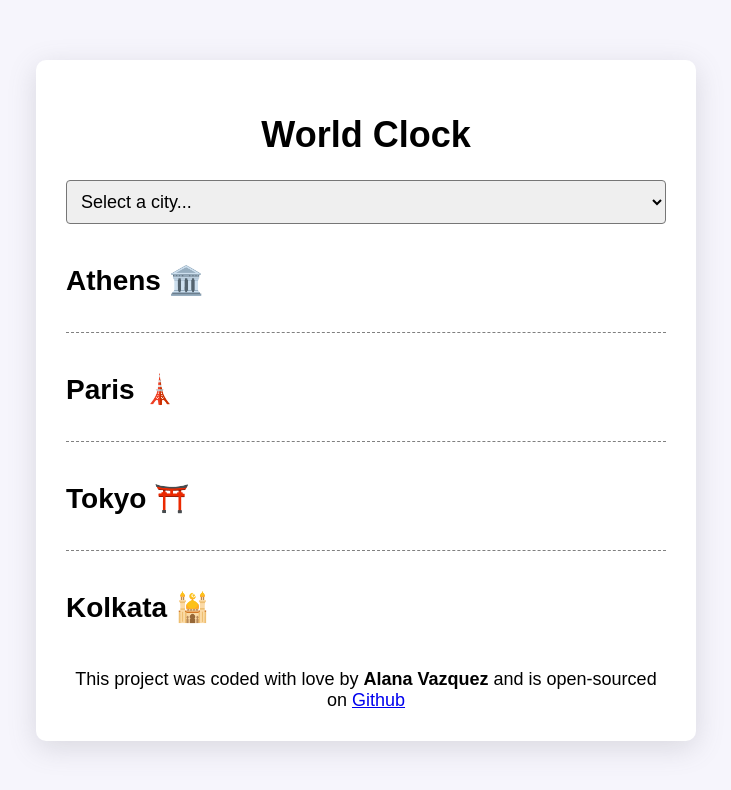
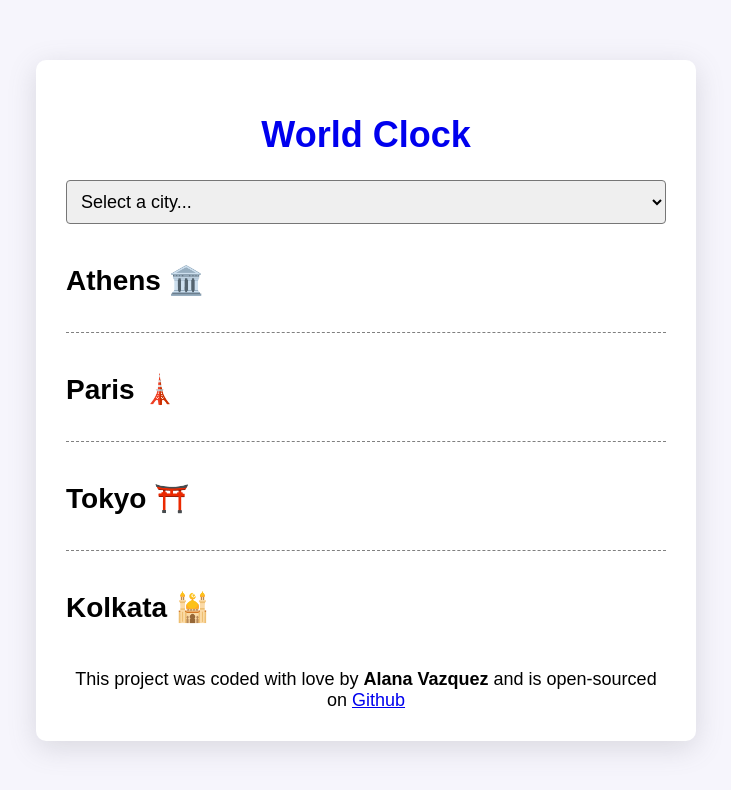
Before and after one commit to alanarv99/World-Clock-AV, a plain HTML site: page index.html in a window 1280 px wide. Shown: the whole page, without its empty margins (274-1005 px from the left). Drawn offline with nearby package versions, Linux system fonts and the light colour scheme; a script that the page names is missing.

Commit message:
added link to <h1> to return to main page after city has been selected

```diff
--- a/css/style.css
+++ b/css/style.css
@@ -23,6 +23,9 @@ select {
 h1 {
   text-align: center;
   font-size: 36px;
+}
+#worldClockLink {
+  text-decoration: none;
 }
 
 h2 {
--- a/index.html
+++ b/index.html
@@ -10,7 +10,7 @@
   </head>
   <body>
     <div class="container">
-      <h1>World Clock</h1>
+      <h1><a href="/" id="worldClockLink">World Clock</a></h1>
       <select id="cityDropdown">
         <option value="">Select a city...</option>
         <option value="current">My Location</option>
```
